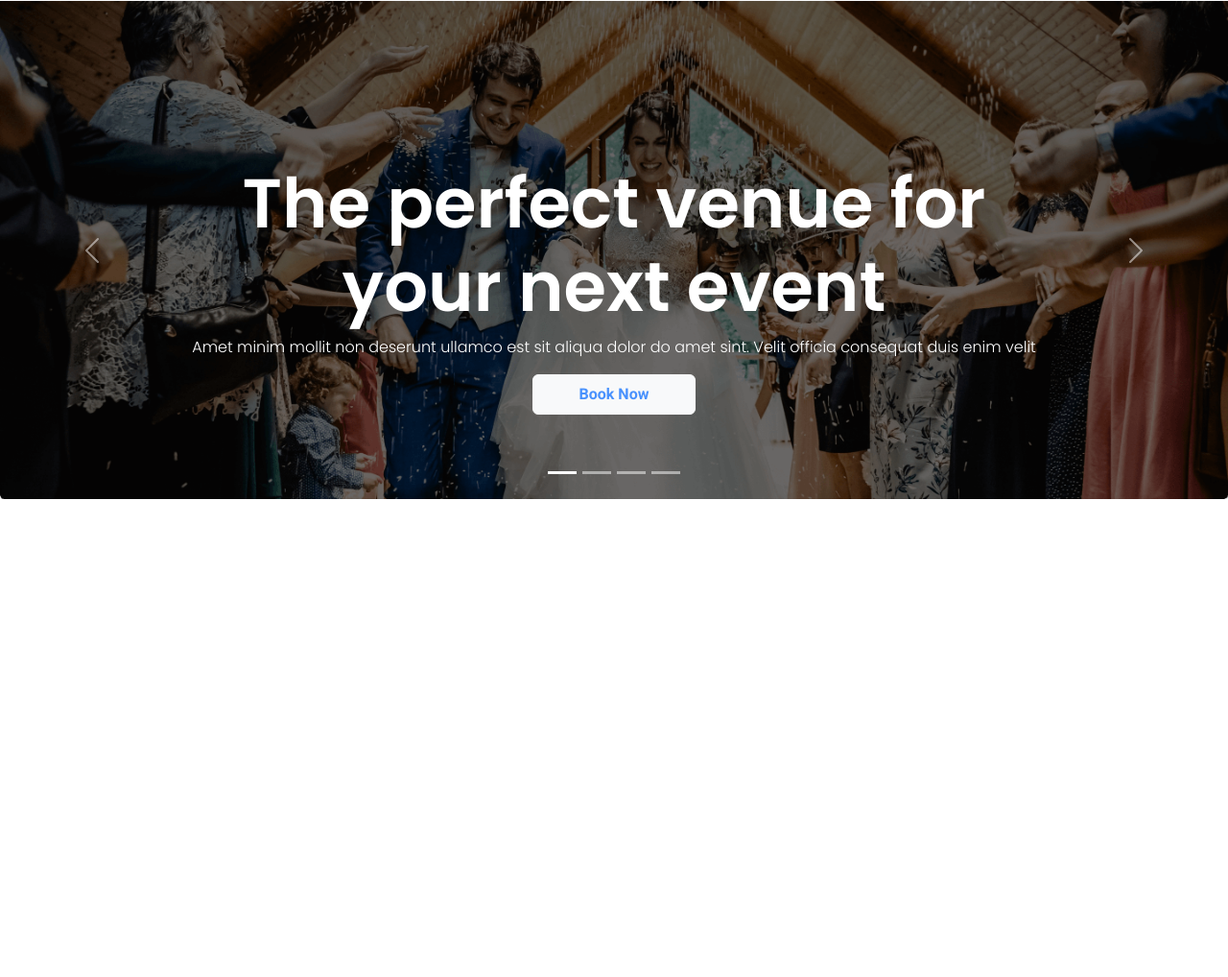
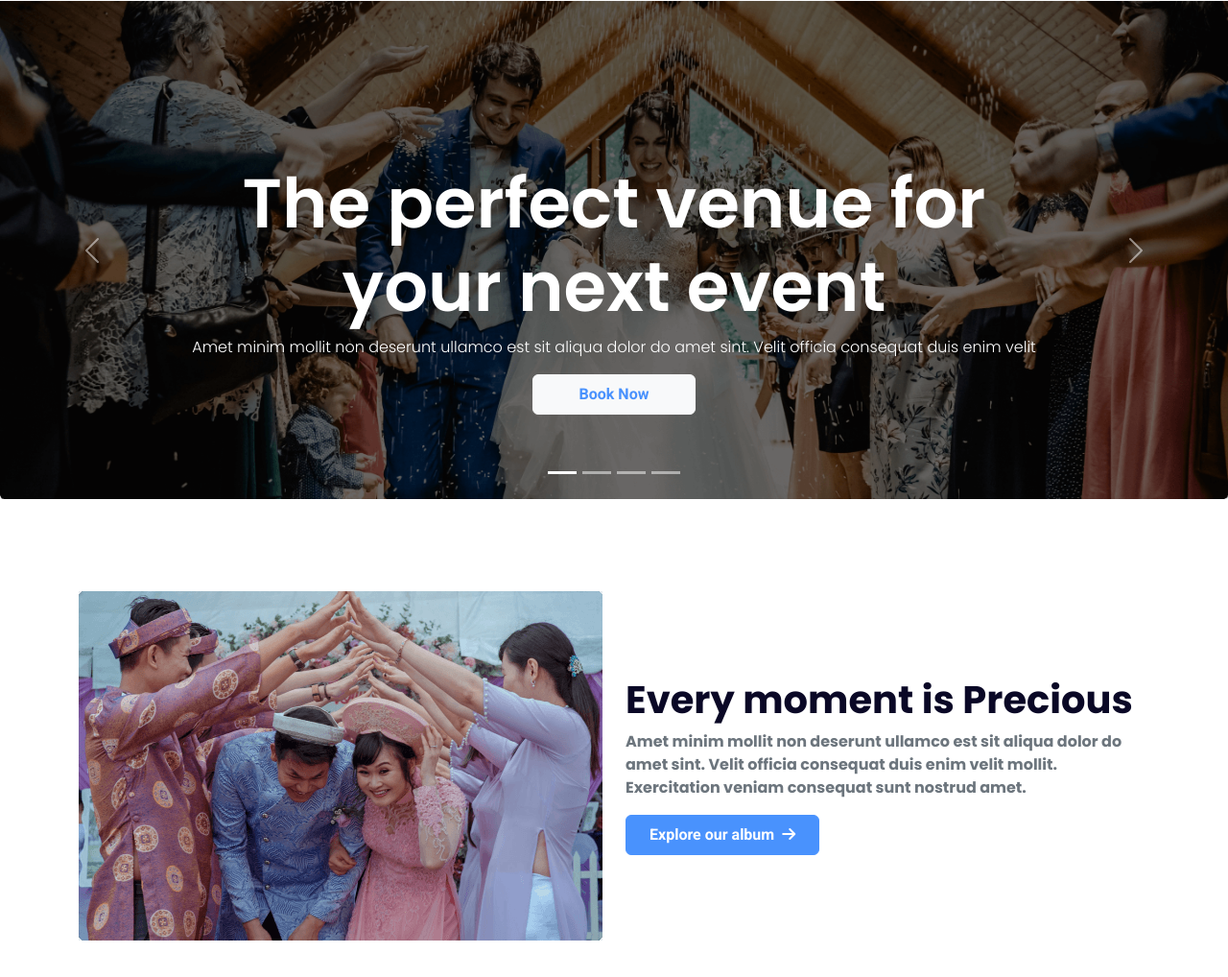
Before and after one commit to ajmainnishu/convention-center-phero, a plain HTML site: page index.html in a window 1280 px wide. Shown: the part 90-1108 px from the top of the page at 96% size. Before the commit the page ends 800 px from the top, so only its background shows below. Drawn offline with nearby package versions, Linux system fonts and the light colour scheme.

Commit message:
feat: Moment section added

```diff
--- a/index.html
+++ b/index.html
@@ -10,6 +10,9 @@
 
     <!-- bootstrap cdn link -->
     <link href="https://cdn.jsdelivr.net/npm/bootstrap@5.3.0/dist/css/bootstrap.min.css" rel="stylesheet" integrity="sha384-9ndCyUaIbzAi2FUVXJi0CjmCapSmO7SnpJef0486qhLnuZ2cdeRhO02iuK6FUUVM" crossorigin="anonymous">
+
+    <!-- font awesome cdn link -->
+    <link rel="stylesheet" href="https://cdnjs.cloudflare.com/ajax/libs/font-awesome/6.4.0/css/all.min.css" integrity="sha512-iecdLmaskl7CVkqkXNQ/ZH/XLlvWZOJyj7Yy7tcenmpD1ypASozpmT/E0iPtmFIB46ZmdtAc9eNBvH0H/ZpiBw==" crossorigin="anonymous" referrerpolicy="no-referrer" />
 
     <!-- css stylesheet link -->
     <link rel="stylesheet" href="style.css">
@@ -108,6 +111,27 @@
 
 
 
+    <!-- main section start -->
+    <main class="container">
+
+      <!-- moment section start -->
+      <section class="row align-items-center my-5 pt-5 moment">
+        <div class="col-md-6 col-12">
+          <img class="w-100" src="./images/wedding.png" alt="">
+        </div>
+        <div class="col-md-6 col-12">
+          <h2 class="fs-1">Every moment is Precious </h2>
+          <p class="text-secondary">Amet minim mollit non deserunt ullamco est sit aliqua dolor do amet sint. Velit officia consequat duis enim velit mollit. Exercitation veniam consequat sunt nostrud amet.</p>
+          <a class="btn btn-primary px-4 py-2 opacity-75" href="">Explore our album &nbsp;<i class="fa-solid fa-arrow-right"></i></a>
+        </div>
+      </section>
+      <!-- moment section end -->
+
+    </main>
+    <!-- main section end -->
+
+
+
 
 
 
--- a/style.css
+++ b/style.css
@@ -43,3 +43,20 @@ body {
 }
 /* header banner section end */
 /* header section end */
+
+
+
+
+/* main section start */
+/* moment section start */
+.moment h2 {
+    font-family: 'Poppins', sans-serif;
+    font-weight: 700;
+    color: #0A0826;
+}
+.moment p {
+    font-family: 'Poppins', sans-serif;
+    font-weight: 700;
+}
+/* moment section end */
+/* main section end */
```
